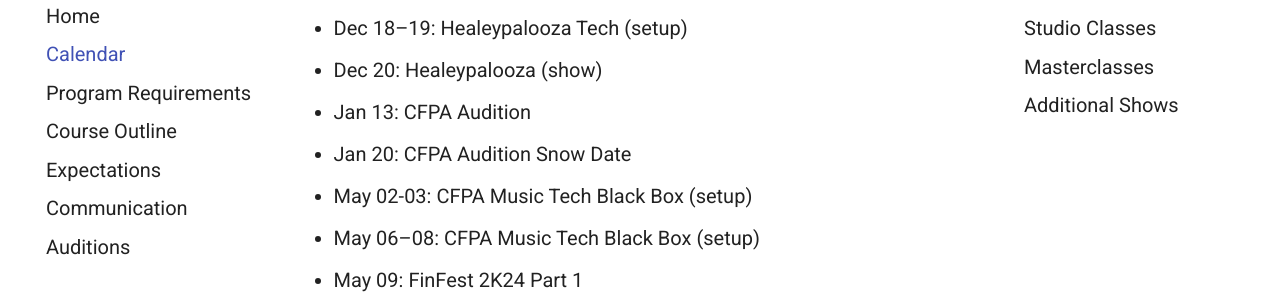
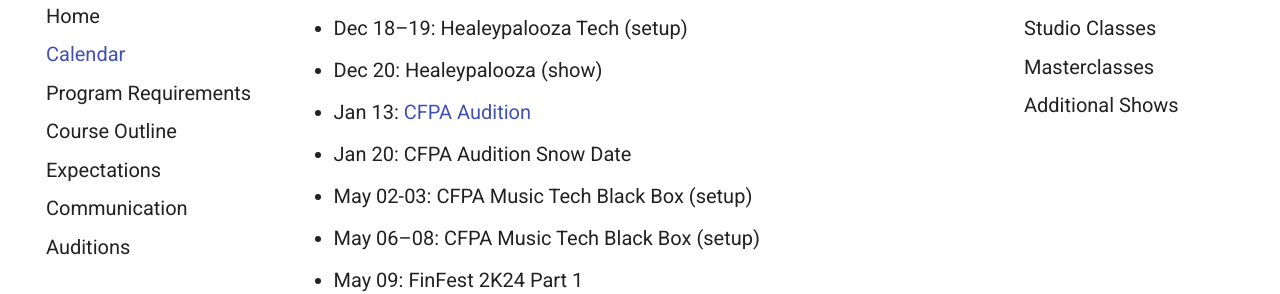
Before and after one commit to sophia-sms/handbook, an MkDocs documentation site: the page built from docs/calendar.md, in a window 1280 px wide and 900 px high, scrolled down 428 px. Shown: the part 160-454 px from the top of the window. Built offline with MkDocs 1.6.1 and Material for MkDocs 9.7.7, drawn with Linux system fonts in a browser that asks for light colours; part of the change alters nothing that is shown.

```diff
--- a/docs/calendar.md
+++ b/docs/calendar.md
@@ -13,7 +13,7 @@ These are for students in the CFPA Music Tech program (except for Back-To-School
 - Dec 07: CFPA Music Tech FinStage Show
 - Dec 18–19: Healeypalooza Tech (setup)
 - Dec 20: Healeypalooza (show)
-- Jan 13: CFPA Audition
+- Jan 13: [CFPA Audition](https://colganhs.pwcs.edu/cfpa/auditions/)
 - Jan 20: CFPA Audition Snow Date
 - May 02-03: CFPA Music Tech Black Box (setup)
 - May 06–08: CFPA Music Tech Black Box (setup)
```
